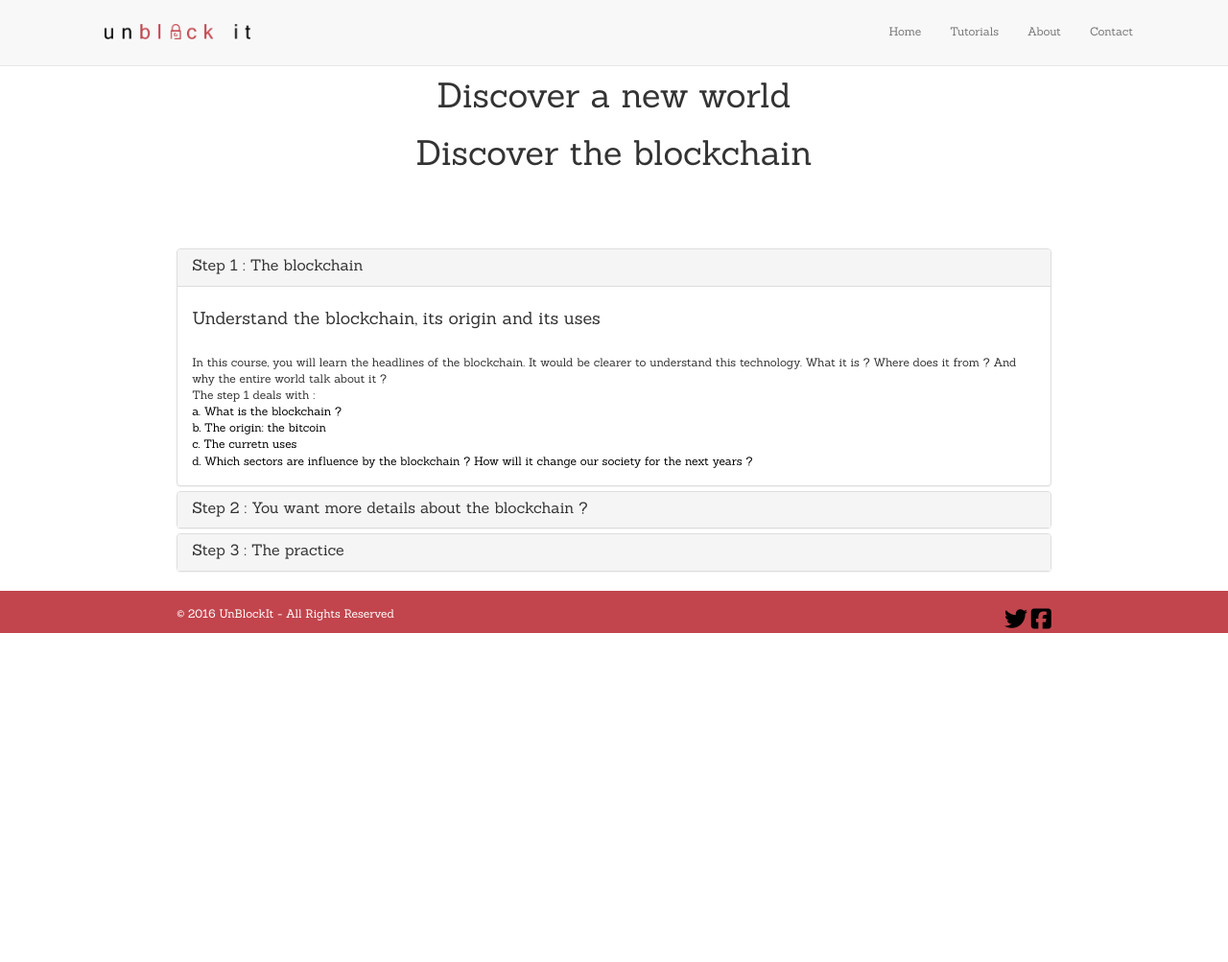
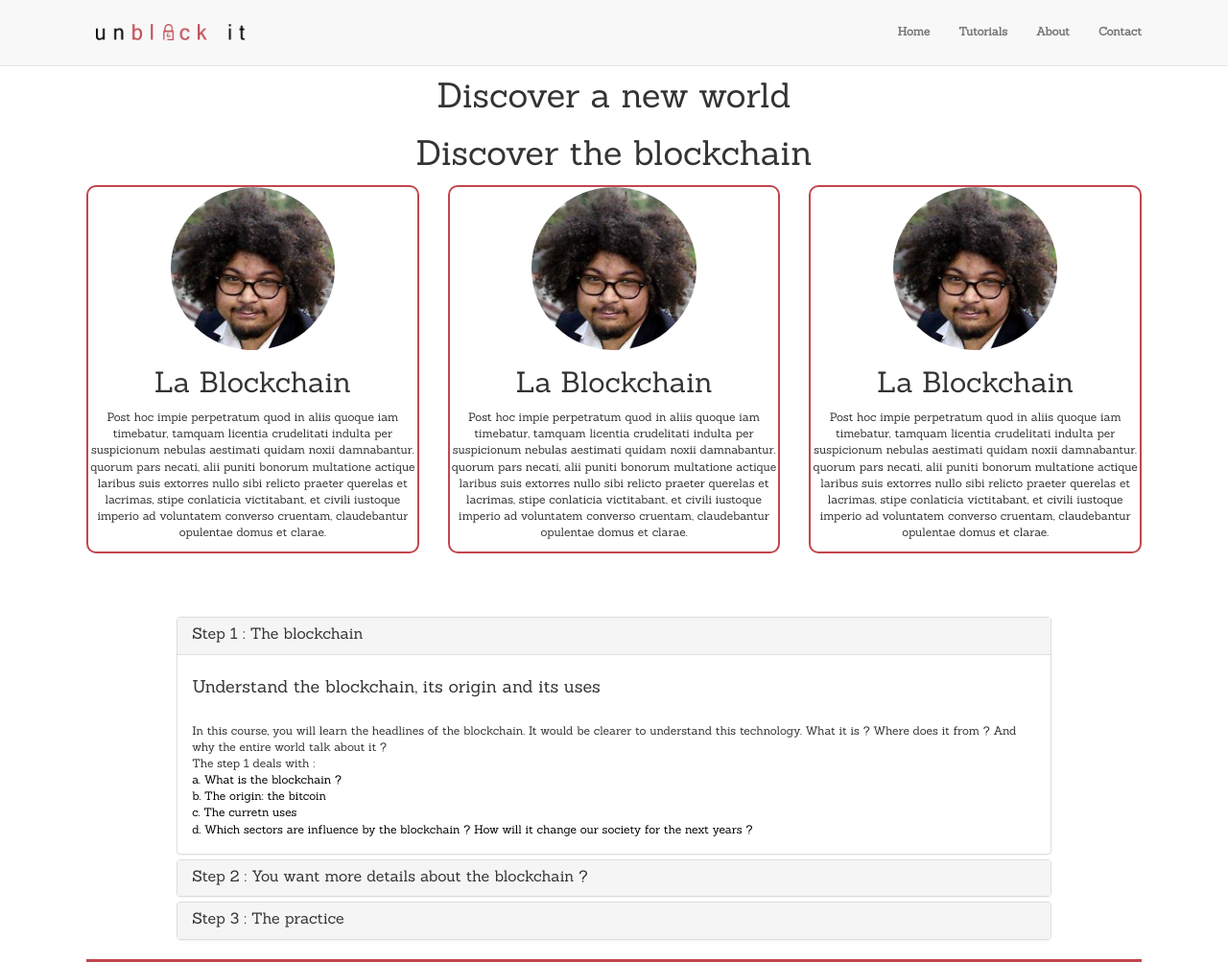
Before and after one commit to Ozerioss/Unblockit-PI2, a plain HTML site: page Ressources/views/tutorials.html in a window 1280 px wide. Shown: the top 1003 px of the page at 96% size. Before the commit the page ends 800 px from the top, so only its background shows below. Drawn offline with nearby package versions, Linux system fonts and the light colour scheme.

Commit message:
modify tutorials page

```diff
--- a/Ressources/css/style.css
+++ b/Ressources/css/style.css
@@ -155,10 +155,6 @@ footer
   background-color: #c2454d;
 }
 
-.wrapper{
-  min-height: 100%;
-  position: relative;
-}
 
 .left{
   float:left;
@@ -236,3 +232,8 @@ h1{
   margin-right: auto;
   margin-left: auto;
 }
+
+.tutorialsBorder{
+  border:2px solid #c2454d;
+  border-radius: 10px;
+}
--- a/Ressources/views/tutorials.html
+++ b/Ressources/views/tutorials.html
@@ -15,19 +15,17 @@
 </head>
 
 <body>
-  <div class="wrapper">
-    <div class="navbar navbar-default navbar-fixed-top">
-      <div class="container-fluid">
-        <div class="navbar-header">
+  <header>
+   <div class="navbar navbar-default navbar-fixed-top cbp-af-header container-fluid">
     <div class="collapse navbar-collapse" id="bs-example-navbar-collapse-1">
-            <img src="../img/test_final_logo.png"  alt="Unblockit !" width="15%" height="15%"/>
-            <ul class="nav navbar-nav navbar-right">
-              <li>  <a class="linkHover" href="index.html">Home</a></li>
+      <img src="../img/test_final_logo.png"  alt="Unblockit !"/>
+      <ul class="nav navbar-nav navbar-right sizeFontHomeNav">
+        <li>  <a class="linkHover" href="index.html"> Home </a></li>
         <li>  <a class="linkHover" href="tutorials.html"> Tutorials </a></li>
         <li>  <a class="linkHover" href="about.html"> About </a></li>
         <li>  <a class="linkHover" href="contact.html"> Contact </a></li>
       </ul>
-          </div><!-- /.navbar-collapse -->
+    </div> <!-- /.navbar-collapse -->
     <button type="button" class="navbar-toggle collapsed" data-toggle="collapse" data-target="#navbar" aria-expanded="false" aria-controls="navbar">
       <span class="sr-only">Toggle navigation</span>
       <span class="icon-bar"></span>
@@ -35,12 +33,41 @@
       <span class="icon-bar"></span>
     </button>
   </div>
-      </div><!-- /.container-fluid -->
-    </div>
+</div> <!-- /.container-fluid -->
+</header>
 <div class="container-fluid" id="content">
-     <div class="row text-center">
+<div class="text-center">
    <h1>Discover a new world</h1>
    <h1>Discover the blockchain</h1>
+ </div>
+ <div class="row text-center">
+  <div class="col-md-4">
+    <div class="tutorialsBorder">
+      <img src="../img/Karim.jpg" class="img-circle" width="50%">
+      <h2>La Blockchain</h2>
+      <p>
+        Post hoc impie perpetratum quod in aliis quoque iam timebatur, tamquam licentia crudelitati indulta per suspicionum nebulas aestimati quidam noxii damnabantur. quorum pars necati, alii puniti bonorum multatione actique laribus suis extorres nullo sibi relicto praeter querelas et lacrimas, stipe conlaticia victitabant, et civili iustoque imperio ad voluntatem converso cruentam, claudebantur opulentae domus et clarae.
+      </p>
+    </div>
+  </div>
+  <div class="col-md-4">
+ <div class="tutorialsBorder">
+      <img src="../img/Karim.jpg" class="img-circle" width="50%">
+      <h2>La Blockchain</h2>
+      <p>
+        Post hoc impie perpetratum quod in aliis quoque iam timebatur, tamquam licentia crudelitati indulta per suspicionum nebulas aestimati quidam noxii damnabantur. quorum pars necati, alii puniti bonorum multatione actique laribus suis extorres nullo sibi relicto praeter querelas et lacrimas, stipe conlaticia victitabant, et civili iustoque imperio ad voluntatem converso cruentam, claudebantur opulentae domus et clarae.
+      </p>
+    </div>
+  </div>
+  <div class="col-md-4">
+  <div class="tutorialsBorder">
+      <img src="../img/Karim.jpg" class="img-circle" width="50%">
+      <h2>La Blockchain</h2>
+      <p>
+        Post hoc impie perpetratum quod in aliis quoque iam timebatur, tamquam licentia crudelitati indulta per suspicionum nebulas aestimati quidam noxii damnabantur. quorum pars necati, alii puniti bonorum multatione actique laribus suis extorres nullo sibi relicto praeter querelas et lacrimas, stipe conlaticia victitabant, et civili iustoque imperio ad voluntatem converso cruentam, claudebantur opulentae domus et clarae.
+      </p>
+    </div>
+  </div>
  </div>
  <div class="row" id="steps">
    <div class="container col-md-10 col-md-offset-1">
@@ -111,7 +138,6 @@
           </div>
         </div>
       </div>
-        </div>
 
       <footer>
         <div class="container-fluid">
```
Lines whose indentation alone changed are shown as unchanged.
